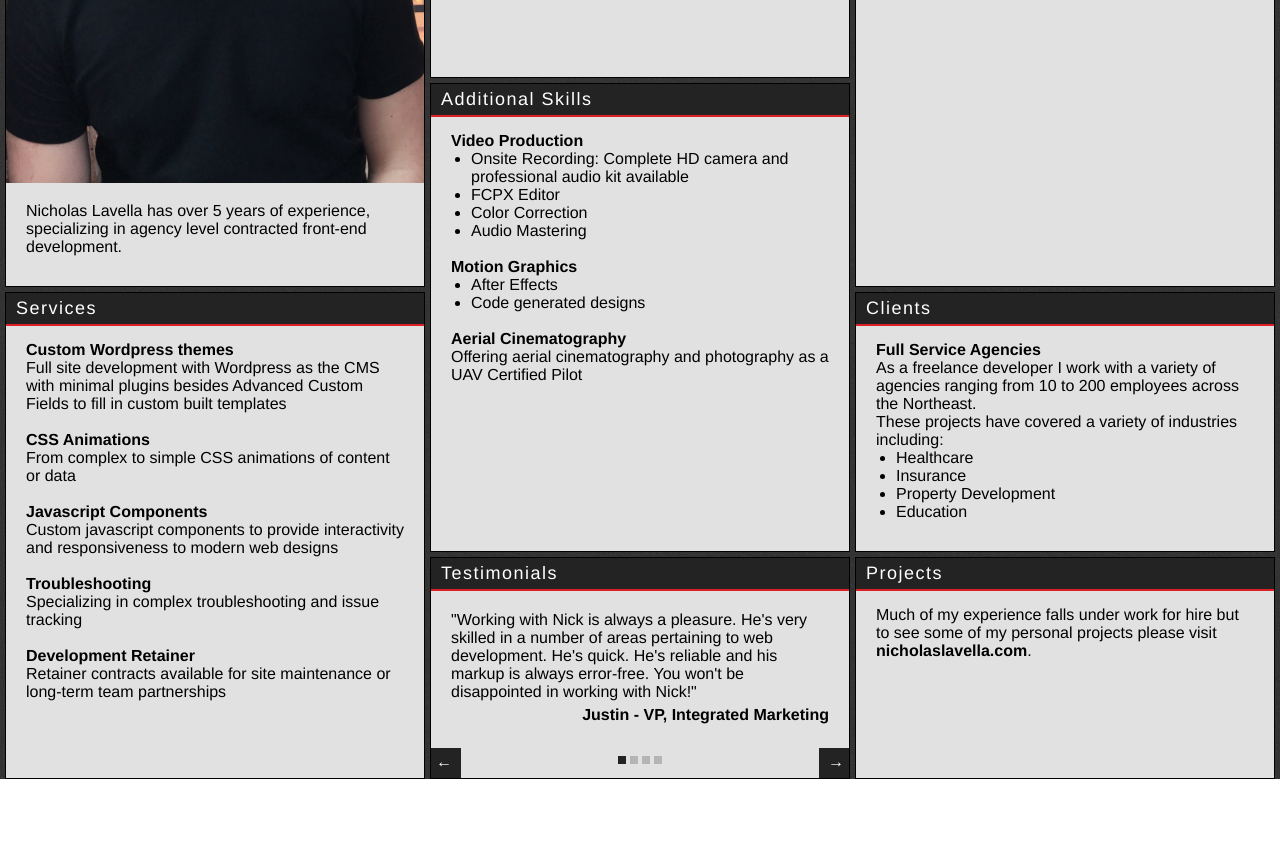
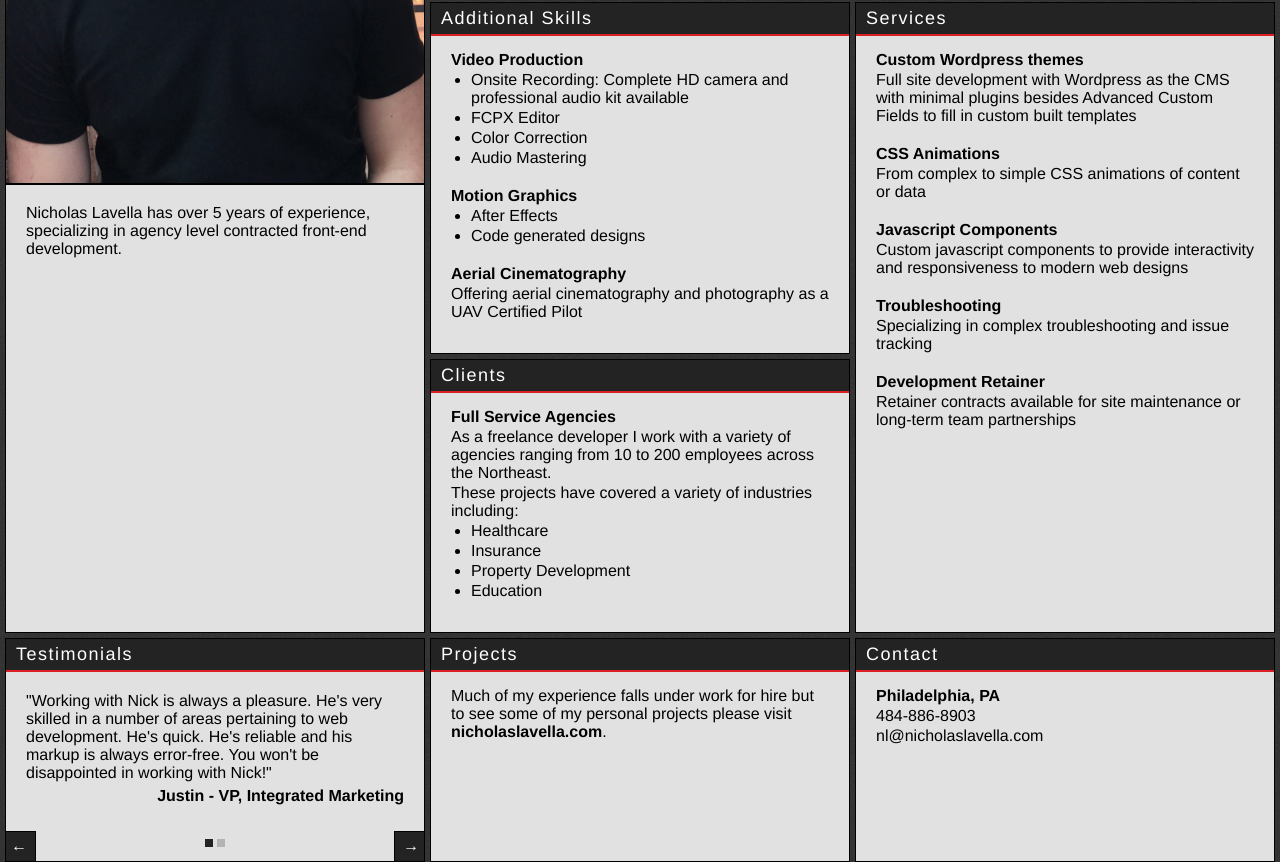
Before and after one commit to nlavella09/NL-freelance-resume, a website: page src/pages/index.html in a window 1280 px wide. Shown: the part 462-1324 px from the top of the page. Before the commit the page ends 1241 px from the top, so only its background shows below. Drawn offline with nearby package versions, Linux system fonts and the light colour scheme; files that its build step writes are made by us from their sources; files whose address does not match are found by name.

Commit message:
add contact info and minor style tweaks

```diff
--- a/src/pages/index.html
+++ b/src/pages/index.html
@@ -138,16 +138,6 @@
                             <!--<p><strong>Anna Knapp - Interactive</strong></p>-->
                             <p class="name"><strong>Anna - Interactive Project Manager</strong></p>
                         </div>
-                        <div class="swiper-slide">
-                            <p>"Working with Nick is always a pleasure. He's very skilled in a number of areas pertaining to web development. He's quick. He's reliable and his markup is always error-free. You won't be disappointed in working with Nick!"</p>
-                            <!--<p><strong>Justin Stauffer - VP, Integrated Marketing</strong></p>-->
-                            <p class="name"><strong>Justin - VP, Integrated Marketing</strong></p>
-                        </div>
-                        <div class="swiper-slide">
-                            <p>"Nick was great to work with - he was proactive, communicative, asked smart questions and always had thoughtful suggestions. His code was always spot-on AND delivered on time."</p>
-                            <!--<p><strong>Anna Knapp - Interactive</strong></p>-->
-                            <p class="name"><strong>Anna - Interactive Project Manager</strong></p>
-                        </div>
                     </div>
                 </div>
                 <!-- Add Arrows -->
@@ -162,6 +152,14 @@
                     <p>Much of my experience falls under work for hire but to see some of my personal projects please visit <a href="http:www.nicholaslavella.com/work">nicholaslavella.com</a>.</p>
                 </div>
             </section>
+            <section class="chase-element contact">
+                    <h3>Contact</h3>
+                    <div class="inner">
+                        <p><strong>Philadelphia, PA</strong></p>
+                        <p><a href="tel:484-886-8903">484-886-8903</a></p>
+                        <p><a href="mailto:nl@nicholaslavella.com">nl@nicholaslavella.com</a></p>
+                    </div>
+                </section>
         </div>
 
         <!-- Swiper JS -->
--- a/src/scss/nl-resume.scss
+++ b/src/scss/nl-resume.scss
@@ -10,12 +10,24 @@ a{
 }
 
 p{
+    margin-bottom:2px;
+
     span{
         font-weight:200;
     }
 
     em{
         font-weight:300;
+    }
+
+    strong{
+        margin-bottom:4px;
+    }
+}
+
+ul{
+    li{
+        margin-bottom:2px;
     }
 }
 
@@ -56,7 +68,7 @@ h3{
         z-index:1;
 
         opacity:0;
-        transform:translateY(-100px);
+        transform:translateY(-30px);
         transition:all 1s;
 
         &.active{
@@ -70,8 +82,27 @@ h3{
         }
 
         &:hover{
-            //transform:scale(1.05);
             z-index:999;
+
+            h1{
+                padding-left:20px;
+            }
+
+            h2{
+                padding-left:20px;
+            }
+
+            h3{
+                padding-left:20px;
+            }
+
+            .logo{
+                transform:translate(-5px, 0);
+            }
+        }
+
+        h1, h2, h3{
+            transition:all 1.5s;
         }
 
         .inner{
@@ -81,18 +112,38 @@ h3{
 
     section:nth-child(1){
         grid-row:span 3;
+
+        @media(max-width:1780px){
+            grid-row:span 4;
+        }
+
+        @media(max-width:1500px){
+            grid-row:span 3;
+        }
+
+        @media(max-width:1070px){
+            grid-row:span 2;
+        }
     }
 
     section:nth-child(2){
-        grid-row:span 2;
+        grid-row:span 1;
     }
 
     section:nth-child(3){
-        grid-row:span 3;
+        grid-row:span 2;
+
+        @media(max-width:1500px){
+            grid-row:span 1;
+        }
     }
 
     section:nth-child(4){
         grid-row:span 2;
+
+        @media(max-width:1500px){
+            grid-row:span 1;
+        }
     }
 
     section:nth-child(5){
@@ -100,7 +151,7 @@ h3{
     }
 
     section:nth-child(6){
-        grid-row:span 1;
+        grid-row:span 2;
 
         @media(max-width:1870px){
             grid-row:span 2;
@@ -114,12 +165,17 @@ h3{
     section:nth-child(8){
         grid-row:span 1;
         grid-column:span 1;
+    }
+
+    section:nth-child(9){
+        grid-row:span 1;
+        grid-column:span 1;
 
         @media(max-width:1070px){
             grid-column:span 2;
         }
 
-        @media(max-width:715px){
+        @media(max-width:710px){
             grid-column:span 1;
         }
     }
@@ -129,6 +185,7 @@ h3{
             width:100%;
             height:auto;
             border-top:2px solid $primaryRed;
+            border-bottom:2px solid #000;
         }
 
         .logo{
@@ -136,6 +193,7 @@ h3{
             height:auto;
             margin:8px 8px 0 50px;
             float:right;
+            transition:transform 1.5s;
 
             @media(max-width:1070px){
                 margin:8px 8px 8px 50px;
@@ -183,6 +241,8 @@ h3{
             bottom:0;
             top:auto;
             z-index:999;
+            border-top:1px solid #000;
+            border-left:1px solid #000;
         }
 
         .swiper-button-prev{
@@ -197,6 +257,8 @@ h3{
             bottom:0;
             top:auto;
             z-index:999;
+            border-top:1px solid #000;
+            border-right:1px solid #000;
         }
 
         .swiper-pagination{
@@ -214,4 +276,12 @@ h3{
             }
         }
     }
+
+    .contact{
+        p{
+            a{
+                font-weight:100;
+            }
+        }
+    }
 }
```
